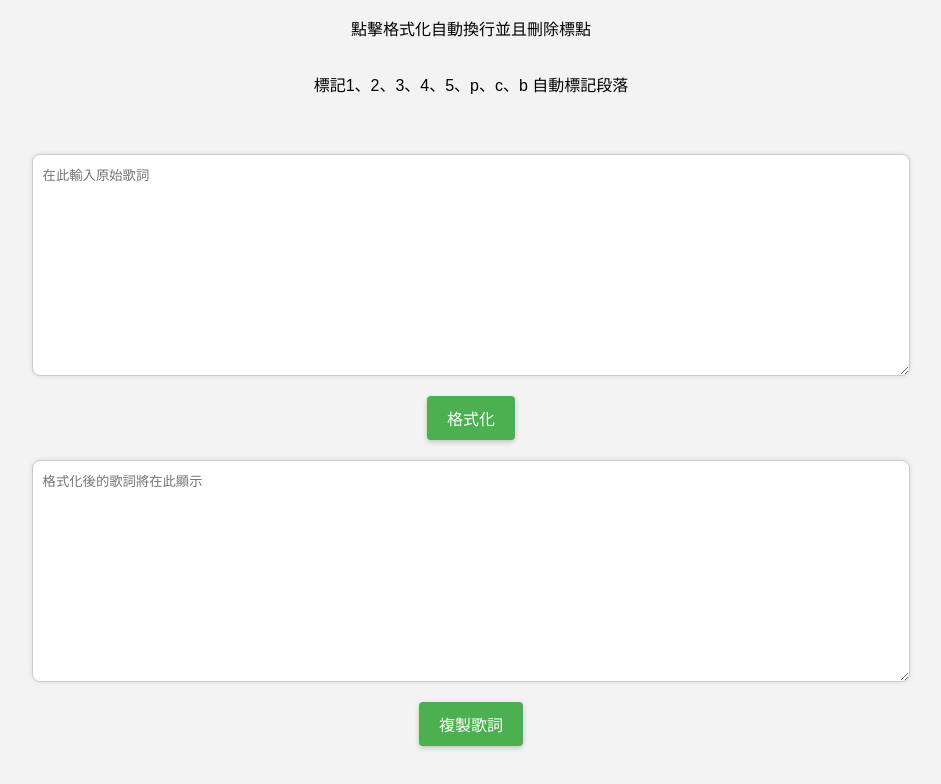
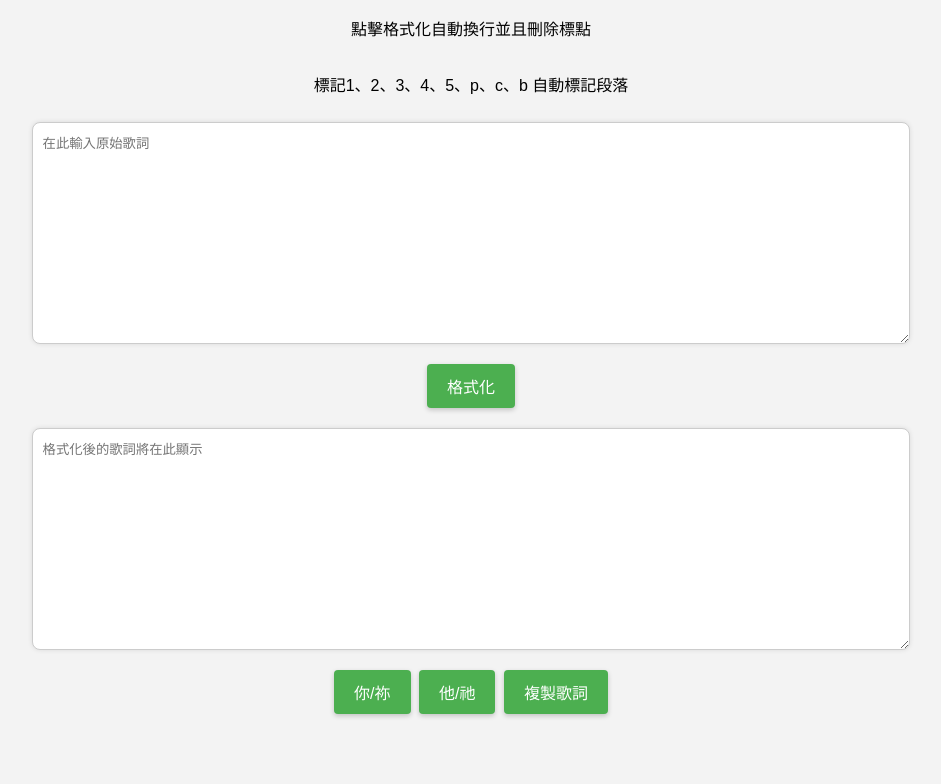
Before and after one commit to Enoooch0921/Lyric-formatting-tool, a plain HTML site: page index.html in a window 1280 px wide. Shown: the part 103-887 px from the top of the page, without its empty margins (169-1110 px from the left). After the commit the page ends 855 px from the top, so only its background shows below. Drawn offline with Linux system fonts and the light colour scheme.

Commit message:
Update index.html

```diff
--- a/index.html
+++ b/index.html
@@ -196,14 +196,19 @@ function formatLyrics() {
 }
 
 
-
-
-
         function selectAndCopy() {
             var outputText = document.getElementById('outputLyrics');
             outputText.select();
             document.execCommand('copy');
             alert("歌詞已複製到剪貼板");
+        }
+
+        // 新增的替换函数
+        function replaceText(fromChar, toChar) {
+            var outputLyrics = document.getElementById('outputLyrics');
+            var lyrics = outputLyrics.value;
+            lyrics = lyrics.replace(new RegExp(fromChar, 'g'), toChar);
+            outputLyrics.value = lyrics;
         }
     </script>
 </head>
@@ -211,11 +216,20 @@ function formatLyrics() {
     <div class="container">
         <h2>歌詞格式化工具</h2>
         <p>點擊格式化自動換行並且刪除標點</p>
-        <p>標記1、2、3、4、5、p、c、b 自動標記段落</p></p>
+        <p>標記1、2、3、4、5、p、c、b 自動標記段落</p>
         <textarea id="inputLyrics" placeholder="在此輸入原始歌詞"></textarea>
         <button onclick="formatLyrics()">格式化</button>
         <textarea id="outputLyrics" placeholder="格式化後的歌詞將在此顯示"></textarea>
-        <button onclick="selectAndCopy()">複製歌詞</button>
+        <!-- 新增按钮容器，使按钮水平排列 -->
+        <div class="buttons-container">
+            <button onclick="replaceText('你', '祢')">你/祢</button>
+            <button onclick="replaceText('他', '祂')">他/祂</button>
+            <button onclick="selectAndCopy()">複製歌詞</button>
+        </div>
     </div>
+
+
+
+
 </body>
 </html>
```
